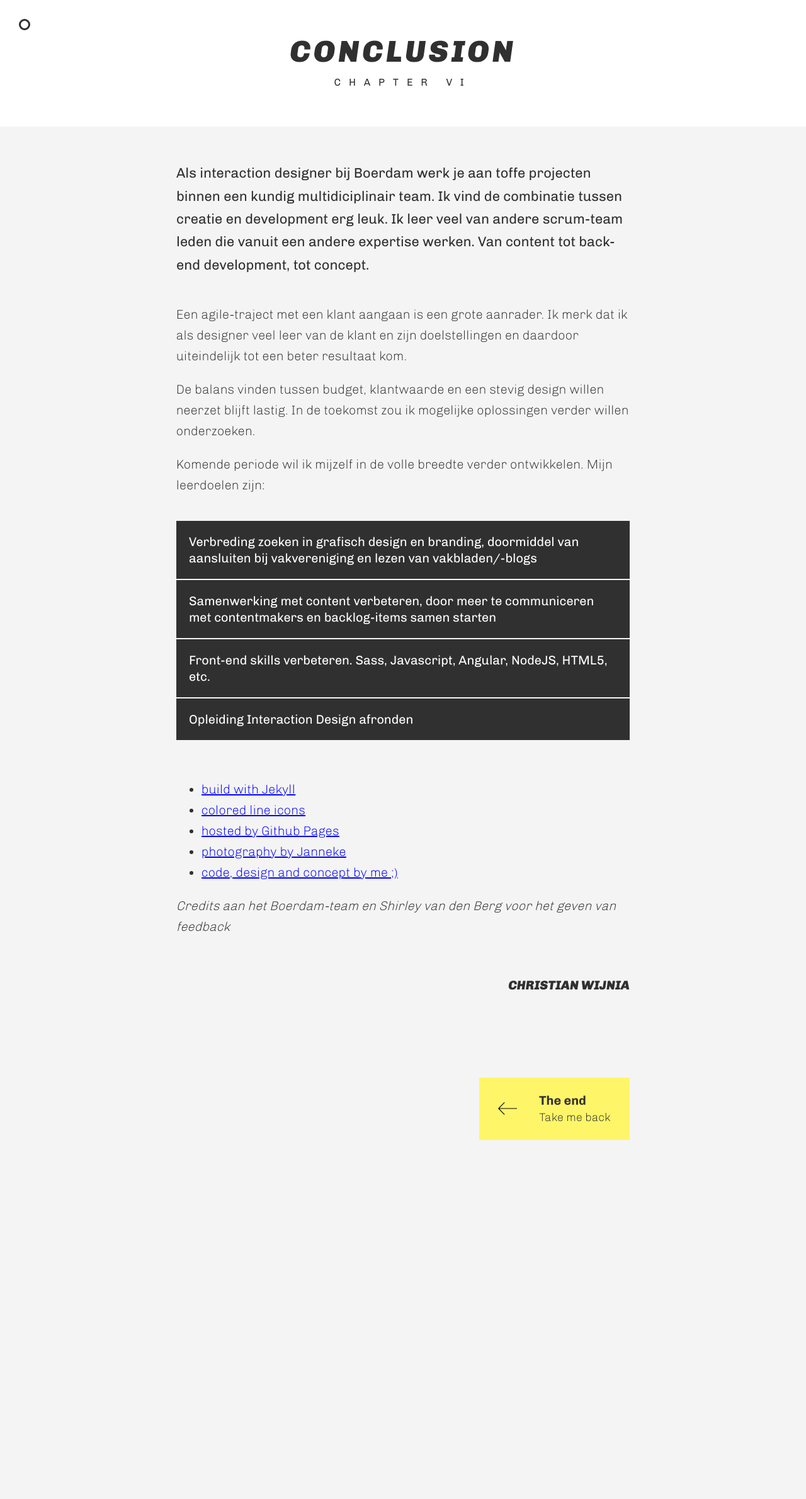
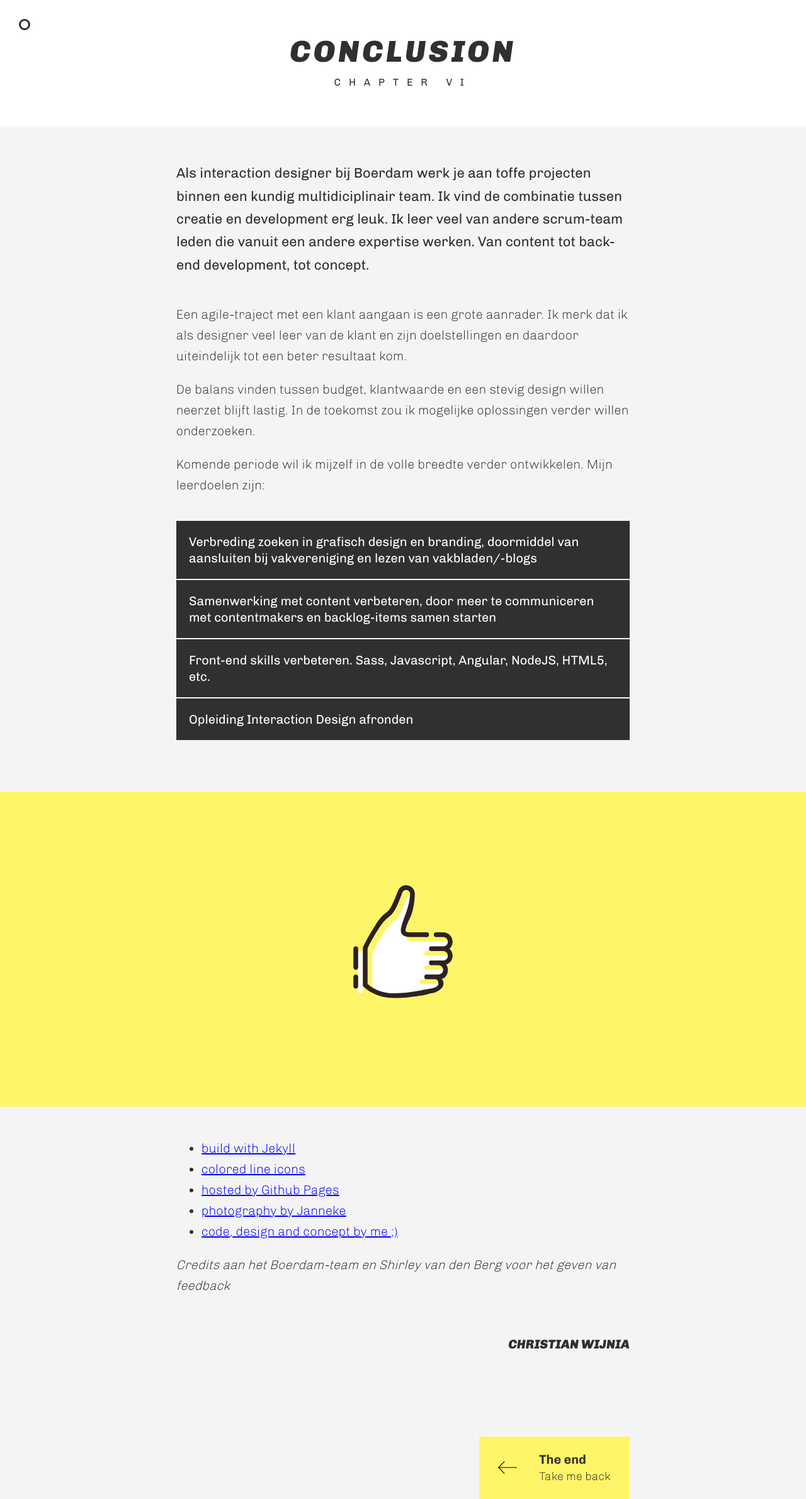
Before and after one commit to ChrisTheButcher/ChrisTheButcher.github.io, a Jekyll site: the page built from _posts/2016-03-03-conclusion.md, in a window 1280 px wide. Shown: the whole page at 63% size. Built offline with Jekyll 4.4.1, drawn with Linux system fonts in a browser that asks for light colours; before the commit the page ends 1810 px from its top, so only the background shows below that.

Commit message:
thumbs up

```diff
--- a/_posts/2016-03-03-conclusion.md
+++ b/_posts/2016-03-03-conclusion.md
@@ -20,6 +20,8 @@ Komende periode wil ik mijzelf in de volle breedte verder ontwikkelen. Mijn leer
 - Front-end skills verbeteren. Sass, Javascript, Angular, NodeJS, HTML5, etc.
 - Opleiding Interaction Design afronden
 
+<img src="/img/banner-thumbs-up.svg" alt="Credits">
+
 <ul class="links">
   <li><a href="https://jekyllrb.com/">build with Jekyll</a></li>
   <li><a href="http://tympanus.net/codrops/2015/12/23/freebie-colored-line-icons-svg-ai-png/">colored line icons</a></li>
```
Also changed, not shown: img/banner-thumbs-up.svg (added), 2 other files.
